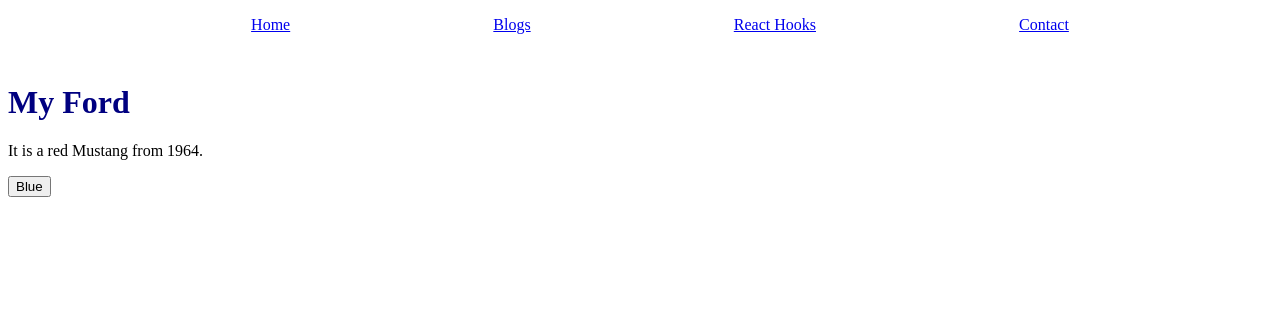
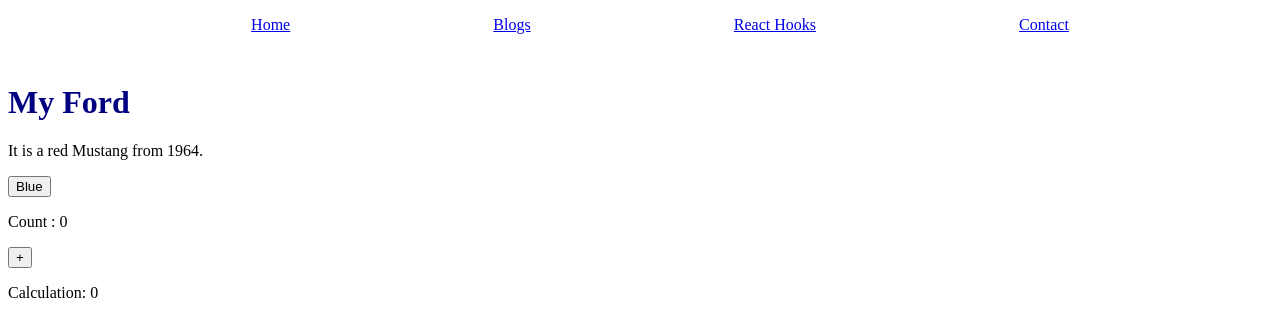
Before and after one commit to YourmixJNR/my-react-app, a React (Create React App) app: page /hooks in a window 1280 px wide. Shown: the top 336 px of the page. Built offline with nearby package versions, Linux system fonts and the light colour scheme.

Commit message:
useEffect

```diff
--- /dev/null
+++ b/src/components/Hooks/useEffect.jsx
@@ -0,0 +1,26 @@
+import { useState, useEffect } from "react";
+
+const Counter = () => {
+    const [count, setCount] = useState(0);
+    const [calculation, setCalculation] = useState(0);
+
+    useEffect(
+        () => {
+            return setCalculation(()=> count * 2);
+        }, [count]
+    )
+
+    function handleCount() {
+        setCount((c) => c + 1);
+    }
+
+    return (
+        <>
+            <p>Count : {count}</p>
+            <button onClick={handleCount}>+</button>
+            <p>Calculation: {calculation}</p>
+        </>
+    )
+};
+
+export default Counter;
--- a/src/pages/hooks.js
+++ b/src/pages/hooks.js
@@ -1,9 +1,11 @@
-import Motor from "../components/useState";
+import Motor from "../components/Hooks/useState";
+import Counter from "../components/Hooks/useEffect";
 
 const Hooks = () => {
     return (
         <>
             <Motor />
+            <Counter />
         </>
     )
 }
```
Also changed, not shown: src/components/Hooks/useState.jsx (renamed from src/components/useState.jsx).
